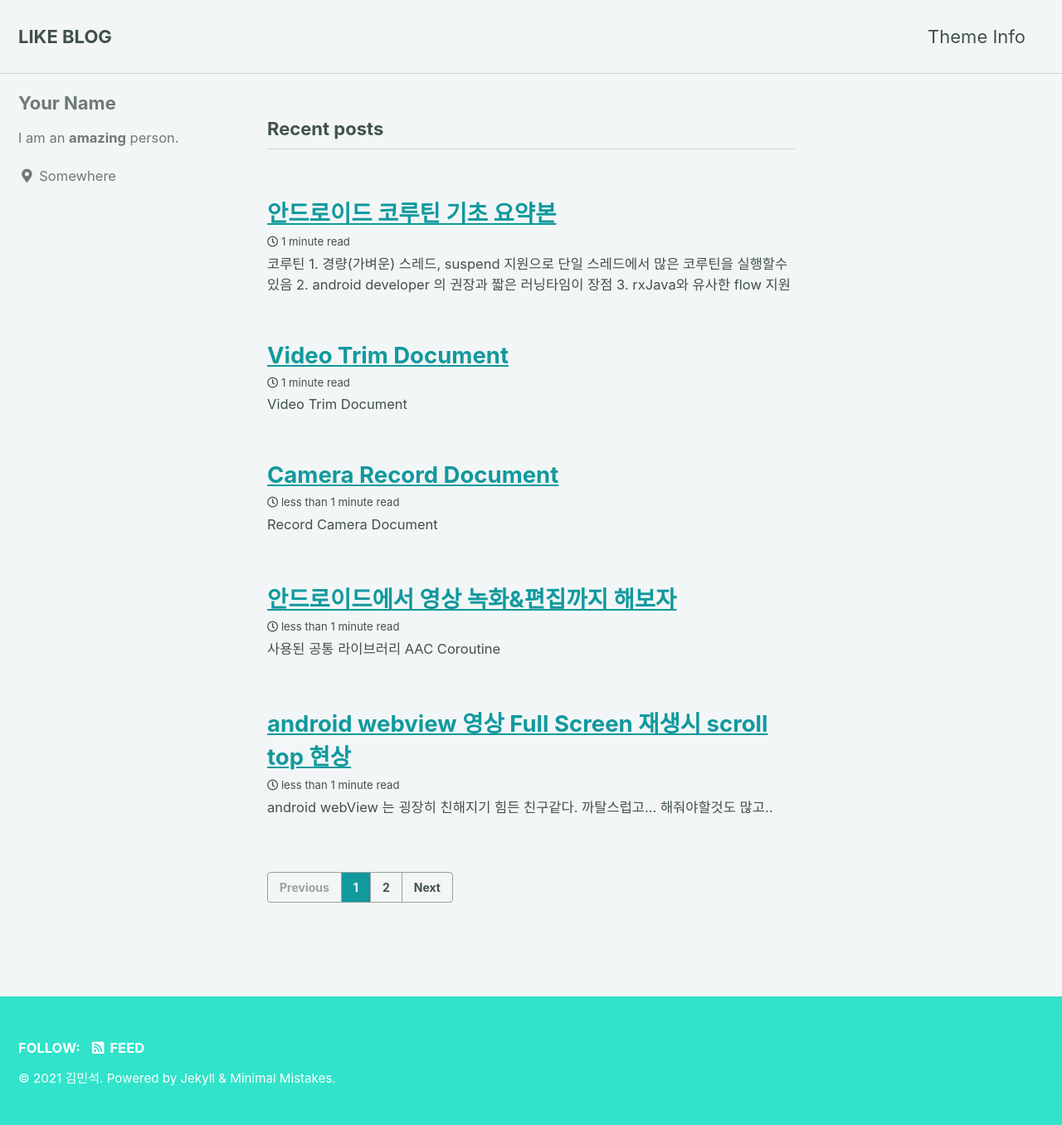
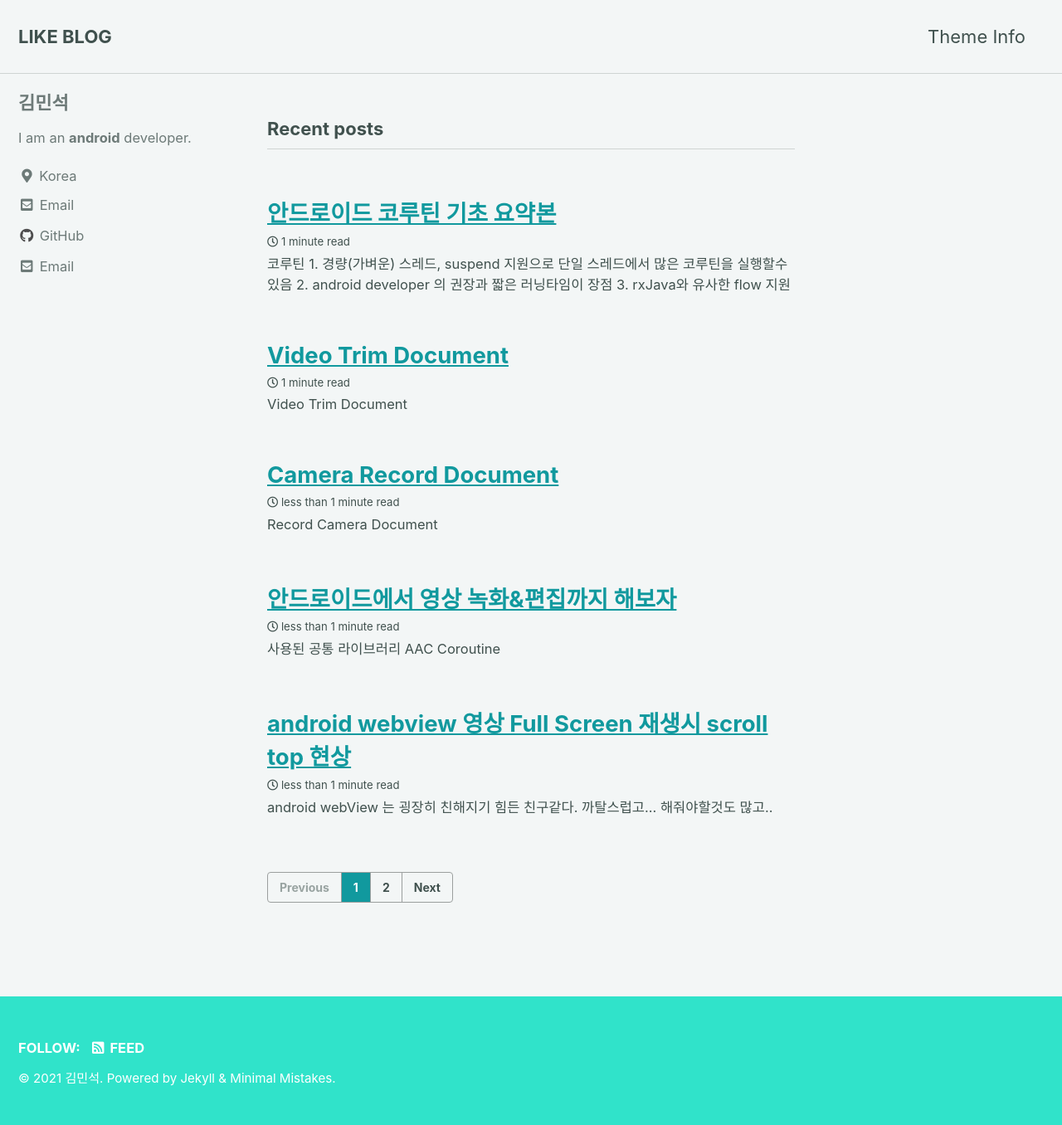
Before and after one commit to sun5066/sun5066.github.io, a Jekyll site: the page built from index.html, in a window 1280 px wide. Shown: the whole page at 83% size. Built offline with Jekyll 4.4.1, drawn with Linux system fonts in a browser that asks for light colours; cached includes are drawn as plain includes; the list of posts is cut into pages by our own code.

Commit message:
테마 업데이트

```diff
--- a/_config.yml
+++ b/_config.yml
@@ -102,15 +102,15 @@ analytics:
 
 # Site Author
 author:
-  name             : "Your Name"
+  name             : "김민석"
   avatar           : # path of avatar image, e.g. "/assets/images/bio-photo.jpg"
-  bio              : "I am an **amazing** person."
-  location         : "Somewhere"
-  email            :
+  bio              : "I am an **android** developer."
+  location         : "Korea"
+  email            : "alstjr4434@naver.com"
   links:
     - label: "Email"
       icon: "fas fa-fw fa-envelope-square"
-      # url: "mailto:your.name@email.com"
+      url: "mailto:alstjr4434@naver.com"
     - label: "Website"
       icon: "fas fa-fw fa-link"
       # url: "https://your-website.com"
@@ -122,7 +122,7 @@ author:
       # url: "https://facebook.com/"
     - label: "GitHub"
       icon: "fab fa-fw fa-github"
-      # url: "https://github.com/"
+      url: "https://github.com/sun5066"
     - label: "Instagram"
       icon: "fab fa-fw fa-instagram"
       # url: "https://instagram.com/"
```
